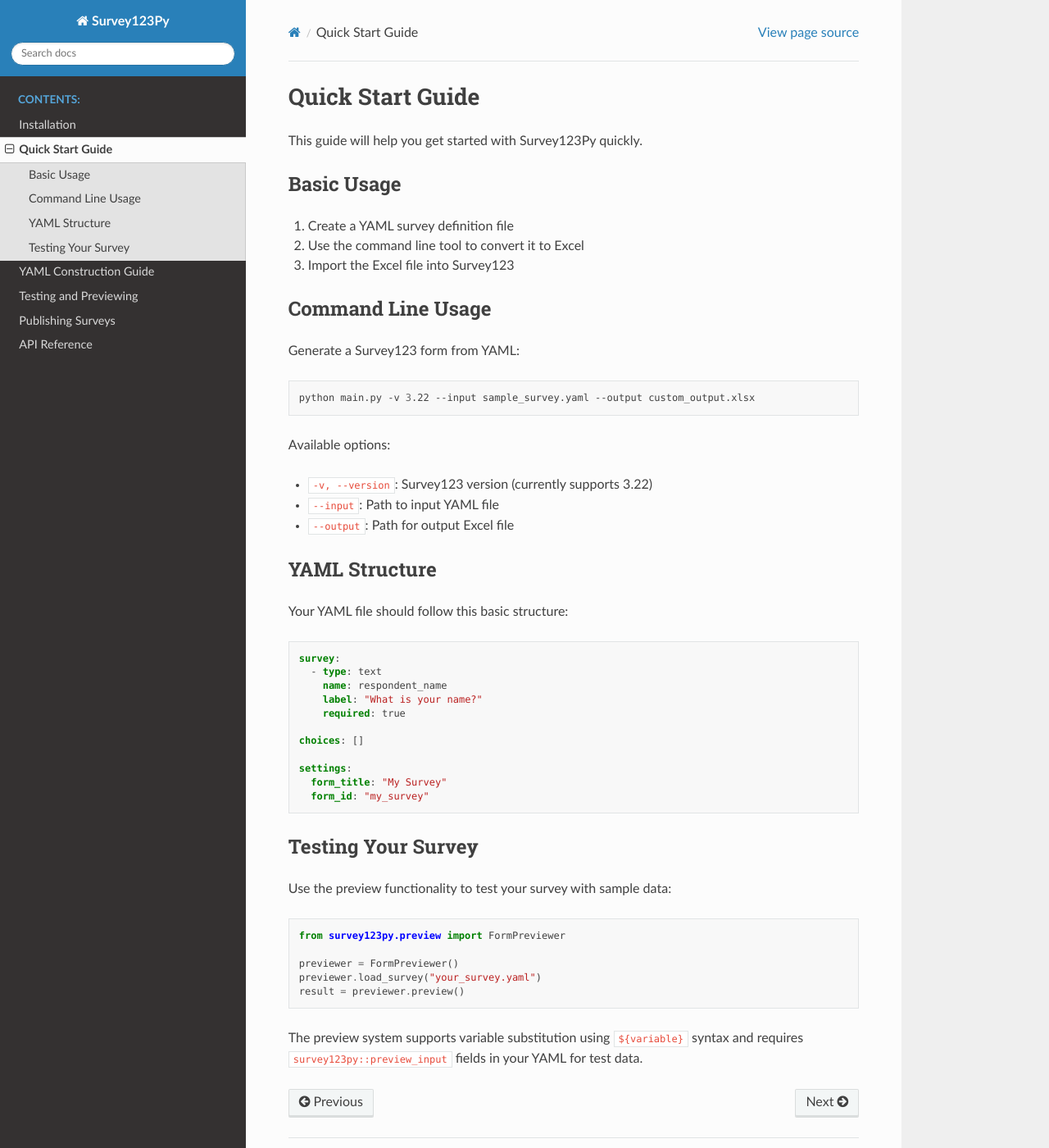
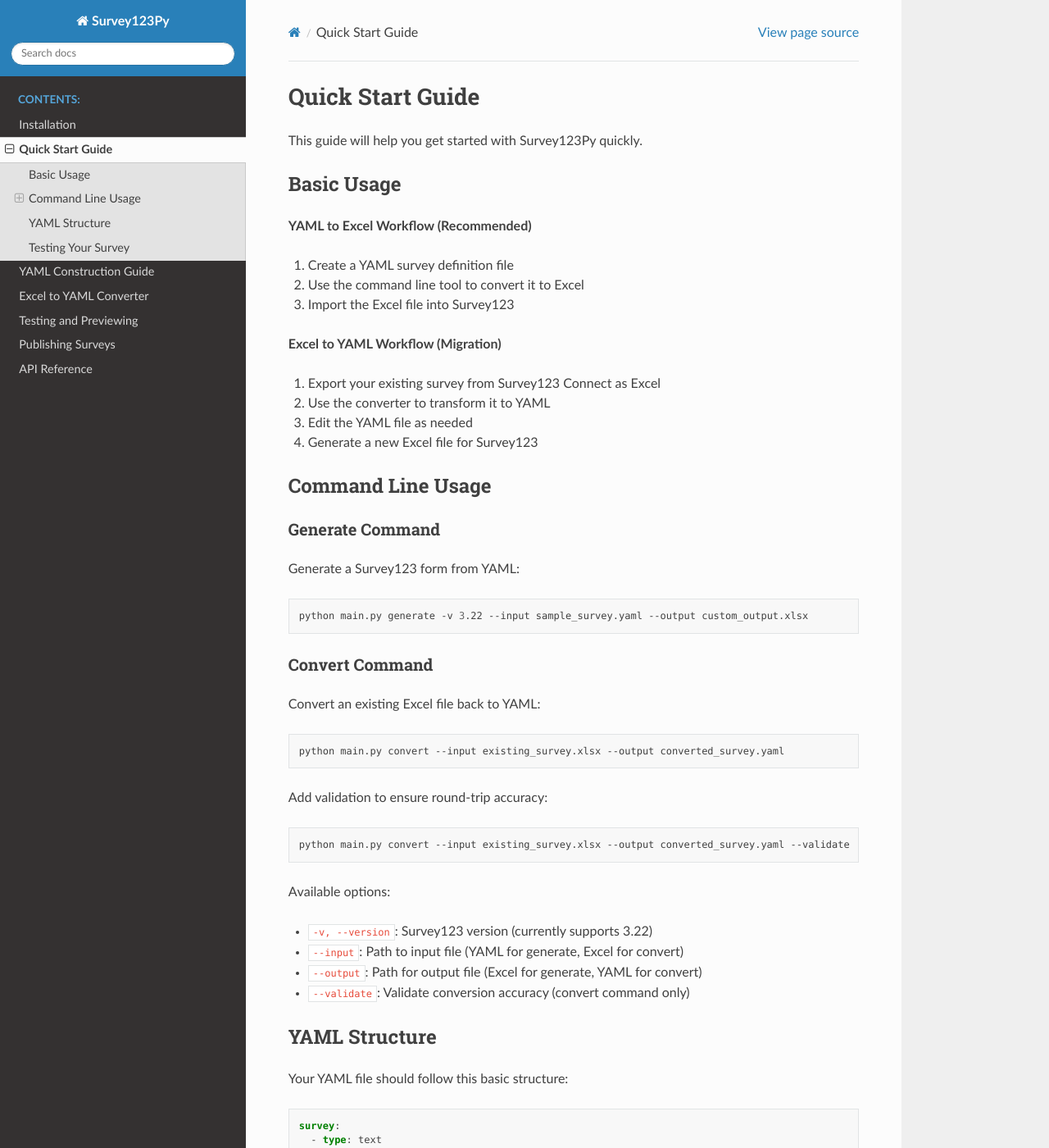
Before and after one commit to pbrotoisworo/survey123py, a Sphinx documentation site: the page built from docs/quickstart.rst, in a window 1280 px wide and 1400 px high. Shown: the whole window at 82% size. Built offline with Sphinx 7.4.7 and the Read the Docs theme 3.1.0, drawn with Linux system fonts in a browser that asks for light colours.

Commit message:
Update readthedocs to include Excel Converter information

```diff
--- a/docs/api.rst
+++ b/docs/api.rst
@@ -8,6 +8,12 @@
 ~~~~~~~~
 
 .. automodule:: survey123py.form
+   :members:
+
+ExcelToYamlConverter
+~~~~~~~~~~~~~~~~~~~~
+
+.. automodule:: survey123py.converter
    :members:
 
 FormPreviewer
--- a/docs/index.rst
+++ b/docs/index.rst
@@ -10,6 +10,7 @@
    installation
    quickstart
    yaml-guide
+   converter
    testing-previewing
    publishing
    api
@@ -18,6 +19,7 @@
 --------
 
 * Convert YAML survey definitions to Survey123-compatible Excel files
+* **Convert existing Excel files back to YAML format** for editing and version control
 * Direct publishing to ArcGIS Online/Enterprise
 * Simplified form creation workflow with YAML
 * Support for Survey123 version 3.22
--- a/docs/quickstart.rst
+++ b/docs/quickstart.rst
@@ -6,24 +6,52 @@
 Basic Usage
 -----------
 
+**YAML to Excel Workflow (Recommended)**
+
 1. Create a YAML survey definition file
 2. Use the command line tool to convert it to Excel
 3. Import the Excel file into Survey123
 
+**Excel to YAML Workflow (Migration)**
+
+1. Export your existing survey from Survey123 Connect as Excel
+2. Use the converter to transform it to YAML
+3. Edit the YAML file as needed
+4. Generate a new Excel file for Survey123
+
 Command Line Usage
 ------------------
+
+Generate Command
+~~~~~~~~~~~~~~~~
 
 Generate a Survey123 form from YAML:
 
 .. code-block:: bash
 
-   python main.py -v 3.22 --input sample_survey.yaml --output custom_output.xlsx
+   python main.py generate -v 3.22 --input sample_survey.yaml --output custom_output.xlsx
+
+Convert Command
+~~~~~~~~~~~~~~~
+
+Convert an existing Excel file back to YAML:
+
+.. code-block:: bash
+
+   python main.py convert --input existing_survey.xlsx --output converted_survey.yaml
+
+Add validation to ensure round-trip accuracy:
+
+.. code-block:: bash
+
+   python main.py convert --input existing_survey.xlsx --output converted_survey.yaml --validate
 
 Available options:
 
 * ``-v, --version``: Survey123 version (currently supports 3.22)
-* ``--input``: Path to input YAML file
-* ``--output``: Path for output Excel file
+* ``--input``: Path to input file (YAML for generate, Excel for convert)
+* ``--output``: Path for output file (Excel for generate, YAML for convert)
+* ``--validate``: Validate conversion accuracy (convert command only)
 
 YAML Structure
 --------------
```
Also changed, not shown: docs/converter.rst (added, +149 -0 lines).
